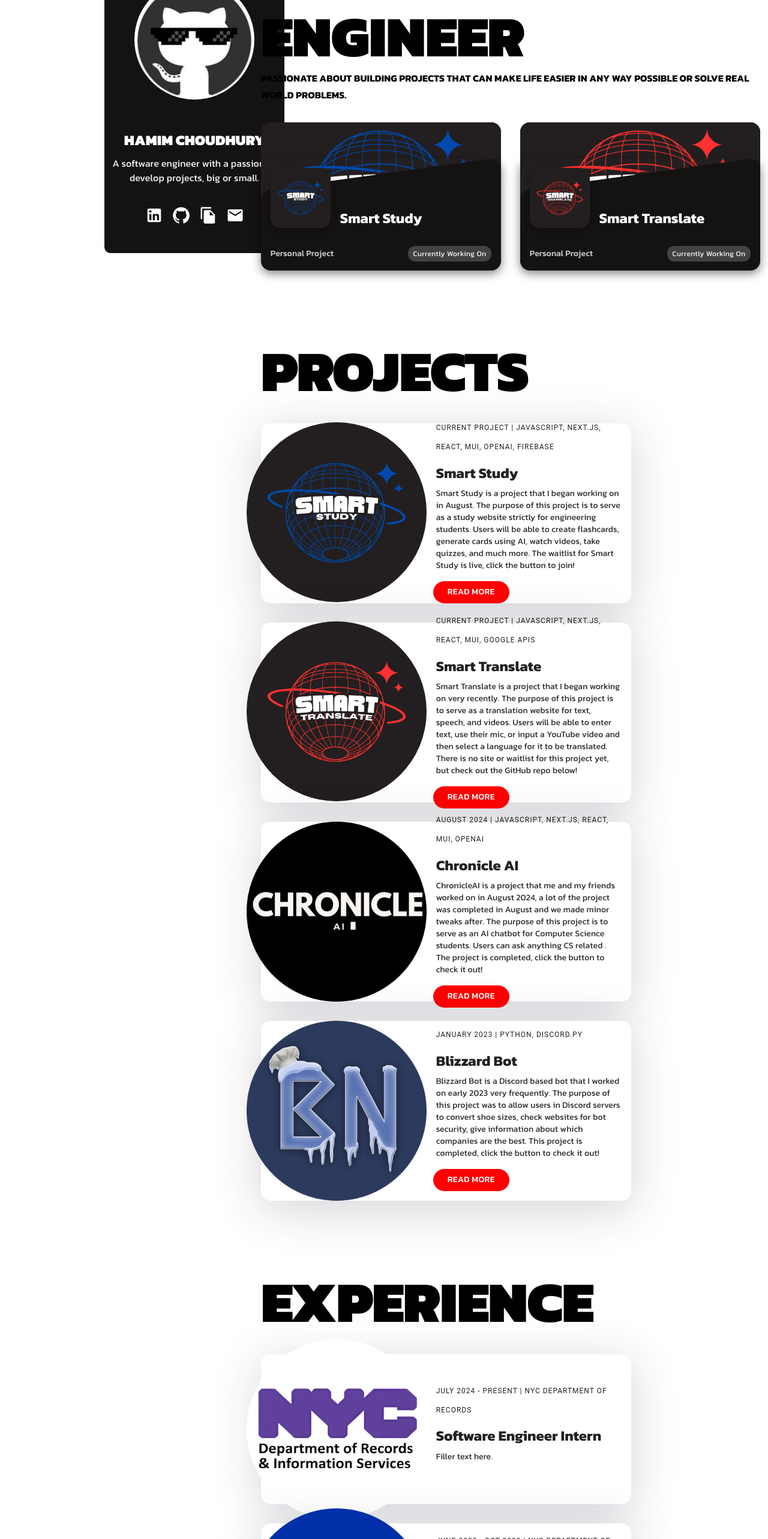
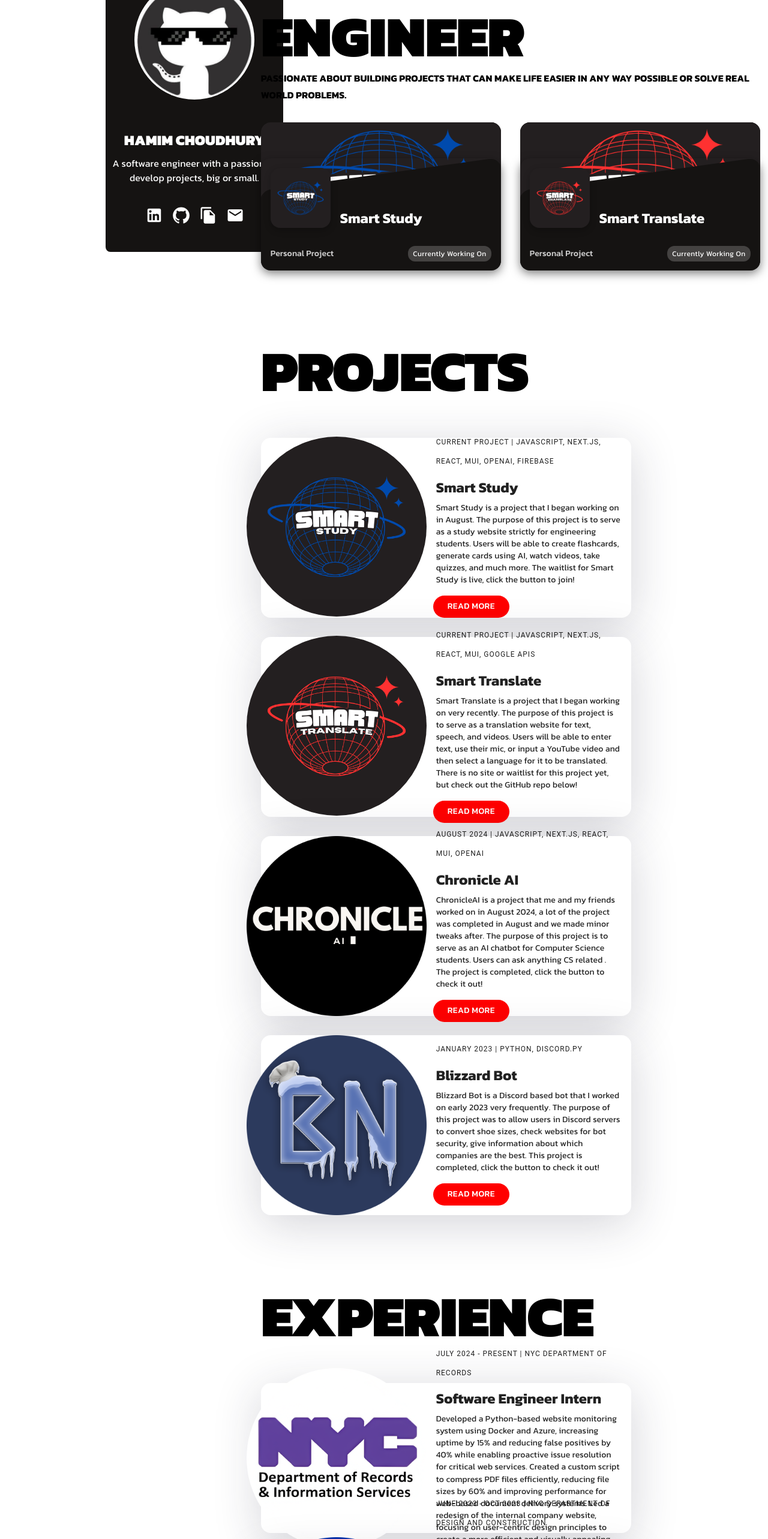
Before and after one commit to hamim23z/OfficialPortfolio, a Next.js app: page / in a window 1280 px wide. Shown: the part 234-2800 px from the top of the page at 60% size. Built offline with nearby package versions, Linux system fonts and the light colour scheme.

Commit message:
Added description about work experiences

```diff
--- a/app/page.js
+++ b/app/page.js
@@ -51,6 +51,7 @@ import nycddc_logo from "../public/nycddc_logo.png";
 import fyllan_logo from "../public/fyllan_logo.png";
 import trademark_logo from "../public/trademark_logo.png";
 import doris_logo from "../public/doris_logo.png";
+import mapcs from "../public/mapcs.png";
 
 {
   /*Icons for Fixed Column on Left*/
@@ -60,7 +61,8 @@ import GitHubIcon from "@mui/icons-material/GitHub";
 import FileCopyIcon from "@mui/icons-material/FileCopy";
 import EmailIcon from "@mui/icons-material/Email";
 import Link from "next/link";
-import { borderRadius, height } from "@mui/system";
+
+import MouseTrail from "./components/mousetrail";
 
 const Item = styled(Paper)(({ theme }) => ({
   backgroundColor: "#fff",
@@ -296,6 +298,7 @@ export default function HomePage() {
                   borderRadius: "10px",
                   marginTop: "100px",
                   marginLeft: "150px",
+                  border: "2px solid #fff",
                 }}
               >
                 <Image
@@ -415,18 +418,7 @@ export default function HomePage() {
                   textTransform: "uppercase",
                 }}
               >
-                Software
-              </Typography>
-
-              <Typography
-                variant="h1"
-                sx={{
-                  fontFamily: "Kanit",
-                  fontWeight: 900,
-                  textTransform: "uppercase",
-                }}
-              >
-                Engineer
+                Software Engineer
               </Typography>
 
               <Typography
@@ -493,7 +485,7 @@ export default function HomePage() {
 
               <Card
                 sx={(theme) => ({
-                  marginTop: theme.spacing(4),
+                  marginTop: theme.spacing(7),
                   borderRadius: theme.spacing(2),
                   transition: "0.3s",
                   boxShadow: "0px 14px 80px rgba(34, 35, 58, 0.2)",
@@ -948,7 +940,7 @@ export default function HomePage() {
               {/*First Card*/}
               <Card
                 sx={(theme) => ({
-                  marginTop: theme.spacing(4),
+                  marginTop: theme.spacing(7),
                   borderRadius: theme.spacing(2),
                   transition: "0.3s",
                   boxShadow: "0px 14px 80px rgba(34, 35, 58, 0.2)",
@@ -1027,7 +1019,15 @@ export default function HomePage() {
                       fontFamily: "Kanit",
                     }}
                   >
-                    Filler text here.
+                    Developed a Python-based website monitoring system using
+                    Docker and Azure, increasing uptime by 15% and reducing
+                    false positives by 40% while enabling proactive issue
+                    resolution for critical web services. Created a custom
+                    script to compress PDF files efficiently, reducing file
+                    sizes by 60% and improving performance for web-based
+                    document delivery systems. Led a redesign of the internal
+                    company website, focusing on user-centric design principles
+                    to create a more efficient and visually appealing platform.
                   </Typography>
                 </CardContent>
               </Card>
@@ -1115,7 +1115,16 @@ export default function HomePage() {
                       fontFamily: "Kanit",
                     }}
                   >
-                    Filler text here.
+                    Developed and implemented a Python-based Hash File system to
+                    efficiently identify Laptop device IDs, reducing
+                    vulnerability assessment time and improving overall
+                    responses. Managed a cross-functional team in executing a
+                    major software system rollout, device updates and software
+                    installations; resulting in a 25% reduction in downtime. Led
+                    the identification of vulnerabilities, performed repairs,
+                    updated hundreds of devices, and deployed new software,
+                    alongside creating user and support accounts on laptops and
+                    mobile devices.
                   </Typography>
                 </CardContent>
               </Card>
@@ -1202,7 +1211,15 @@ export default function HomePage() {
                       fontFamily: "Kanit",
                     }}
                   >
-                    Filler text here.
+                    Designed a sophisticated multi-tiered Discord bot using
+                    Python and JavaScript to provide instant updates on sneaker
+                    and clothing releases, including essential details like
+                    location and timing. Optimized the software platform by
+                    integrating new features that led to an increase in monthly
+                    subscriptions and improved customer retention through
+                    valuable user insights. Facilitated pull requests, code
+                    reviews, and stress testing to ensure the quality of data
+                    throughout the Software Development Life Cycle.
                   </Typography>
                 </CardContent>
               </Card>
@@ -1289,7 +1306,14 @@ export default function HomePage() {
                       fontFamily: "Kanit",
                     }}
                   >
-                    Filler text here.
+                    Created an interactive reservation system with real-time
+                    availability updates using JavaScript and AJAX, leading to a
+                    30% increase in online bookings for Fyllan restaurants.
+                    Integrated third-party APIs using JavaScript&apos;s fetch
+                    API, enhancing website functionality with features like
+                    real-time restaurant updates and social media feeds.
+                    Collaborated with senior developers to design and implement
+                    interfaces, merging feedback to refine the UI/UX.
                   </Typography>
                 </CardContent>
               </Card>
@@ -1329,7 +1353,7 @@ export default function HomePage() {
                       }}
                     >
                       <ProjectCard
-                        cover={smart_study_logo}
+                        cover={mapcs}
                         logo={html_logo}
                         title={"HTML"}
                       />
@@ -1342,7 +1366,7 @@ export default function HomePage() {
                       }}
                     >
                       <ProjectCard
-                        cover={smart_translate_logo}
+                        cover={mapcs}
                         logo={css_logo}
                         title={"CSS"}
                       />
@@ -1355,7 +1379,7 @@ export default function HomePage() {
                       }}
                     >
                       <ProjectCard
-                        cover={smart_translate_logo}
+                        cover={mapcs}
                         logo={javascript_logo}
                         title={"JavaScript"}
                       />
@@ -1368,7 +1392,7 @@ export default function HomePage() {
                       }}
                     >
                       <ProjectCard
-                        cover={smart_translate_logo}
+                        cover={mapcs}
                         logo={nextjs_logo}
                         title={"Next.js"}
                       />
@@ -1381,7 +1405,7 @@ export default function HomePage() {
                       }}
                     >
                       <ProjectCard
-                        cover={smart_translate_logo}
+                        cover={mapcs}
                         logo={react_logo}
                         title={"React"}
                       />
@@ -1394,7 +1418,7 @@ export default function HomePage() {
                       }}
                     >
                       <ProjectCard
-                        cover={smart_translate_logo}
+                        cover={mapcs}
                         logo={mui_logo}
                         title={"MUI"}
                       />
@@ -1407,7 +1431,7 @@ export default function HomePage() {
                       }}
                     >
                       <ProjectCard
-                        cover={smart_translate_logo}
+                        cover={mapcs}
                         logo={python_logo}
                         title={"Python"}
                       />
@@ -1420,7 +1444,7 @@ export default function HomePage() {
                       }}
                     >
                       <ProjectCard
-                        cover={smart_translate_logo}
+                        cover={mapcs}
                         logo={flask_logo}
                         title={"Flask"}
                       />
@@ -1433,7 +1457,7 @@ export default function HomePage() {
                       }}
                     >
                       <ProjectCard
-                        cover={smart_translate_logo}
+                        cover={mapcs}
                         logo={docker_logo}
                         title={"Docker"}
                       />
@@ -1446,7 +1470,7 @@ export default function HomePage() {
                       }}
                     >
                       <ProjectCard
-                        cover={smart_translate_logo}
+                        cover={mapcs}
                         logo={openai_logo}
                         title={"OpenAI"}
                       />
@@ -1459,7 +1483,7 @@ export default function HomePage() {
                       }}
                     >
                       <ProjectCard
-                        cover={smart_translate_logo}
+                        cover={mapcs}
                         logo={firebase_logo}
                         title={"Firebase"}
                       />
@@ -1472,7 +1496,7 @@ export default function HomePage() {
                       }}
                     >
                       <ProjectCard
-                        cover={smart_translate_logo}
+                        cover={mapcs}
                         logo={mysql_logo}
                         title={"MySQL"}
                       />
```
